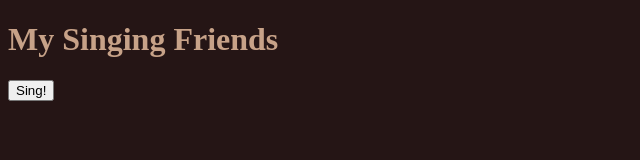
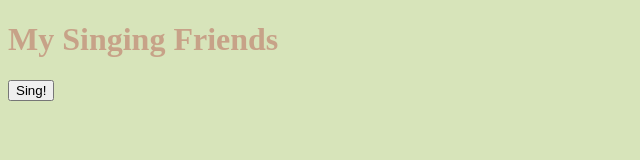
Before and after one commit to Jwnrobinson/99-Lines2, a plain HTML site: page index.html in a window 1280 px wide. Shown: the whole page, without its empty margins (0-640 px from the left). Drawn offline with Linux system fonts and the light colour scheme.

Commit message:
Add files via upload

```diff
--- a/styles.css
+++ b/styles.css
@@ -1,6 +1,6 @@
 html{
 
-background-color: rgb(37, 21, 21);
+background-color: rgb(215, 228, 186);
 }
 h1{
 
```
